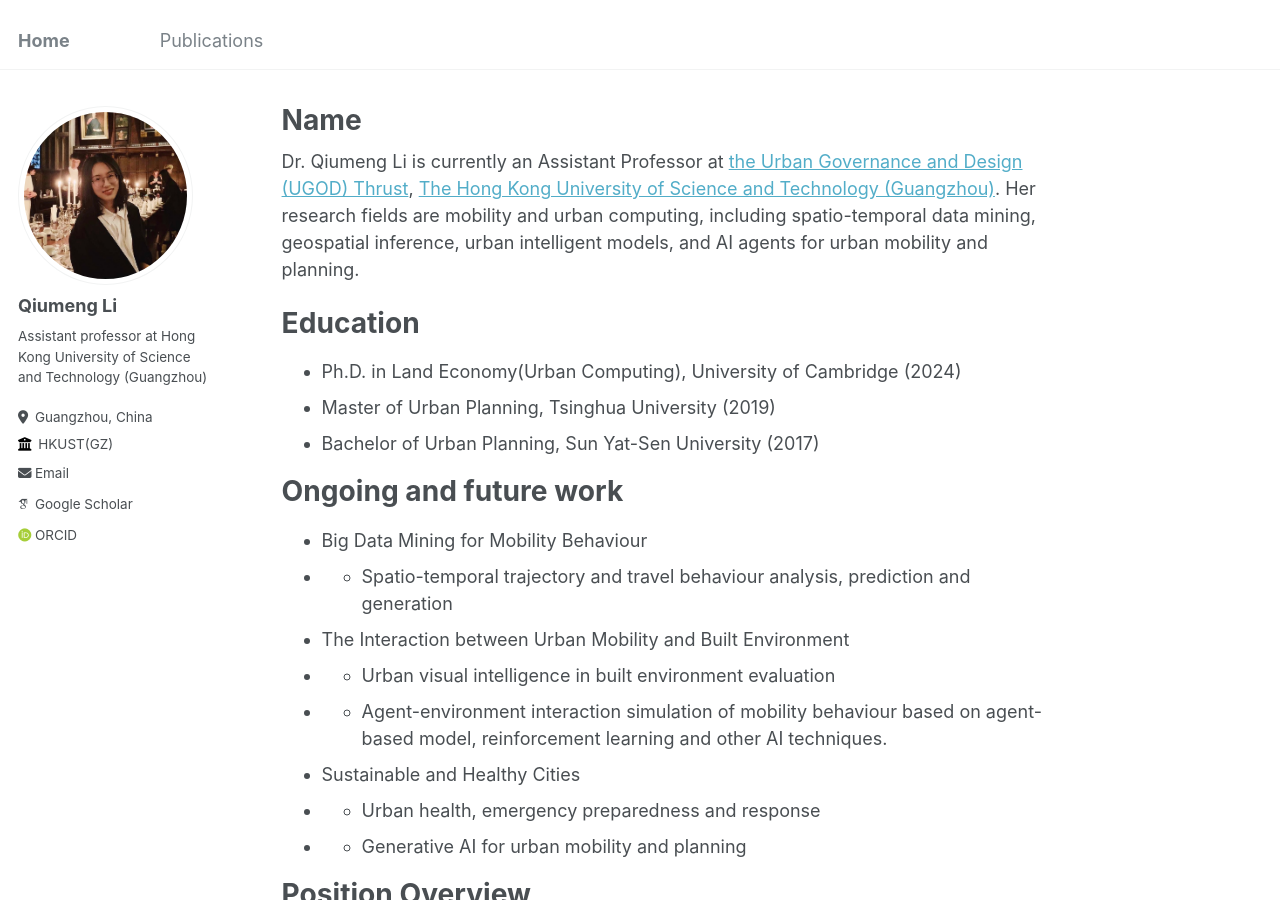
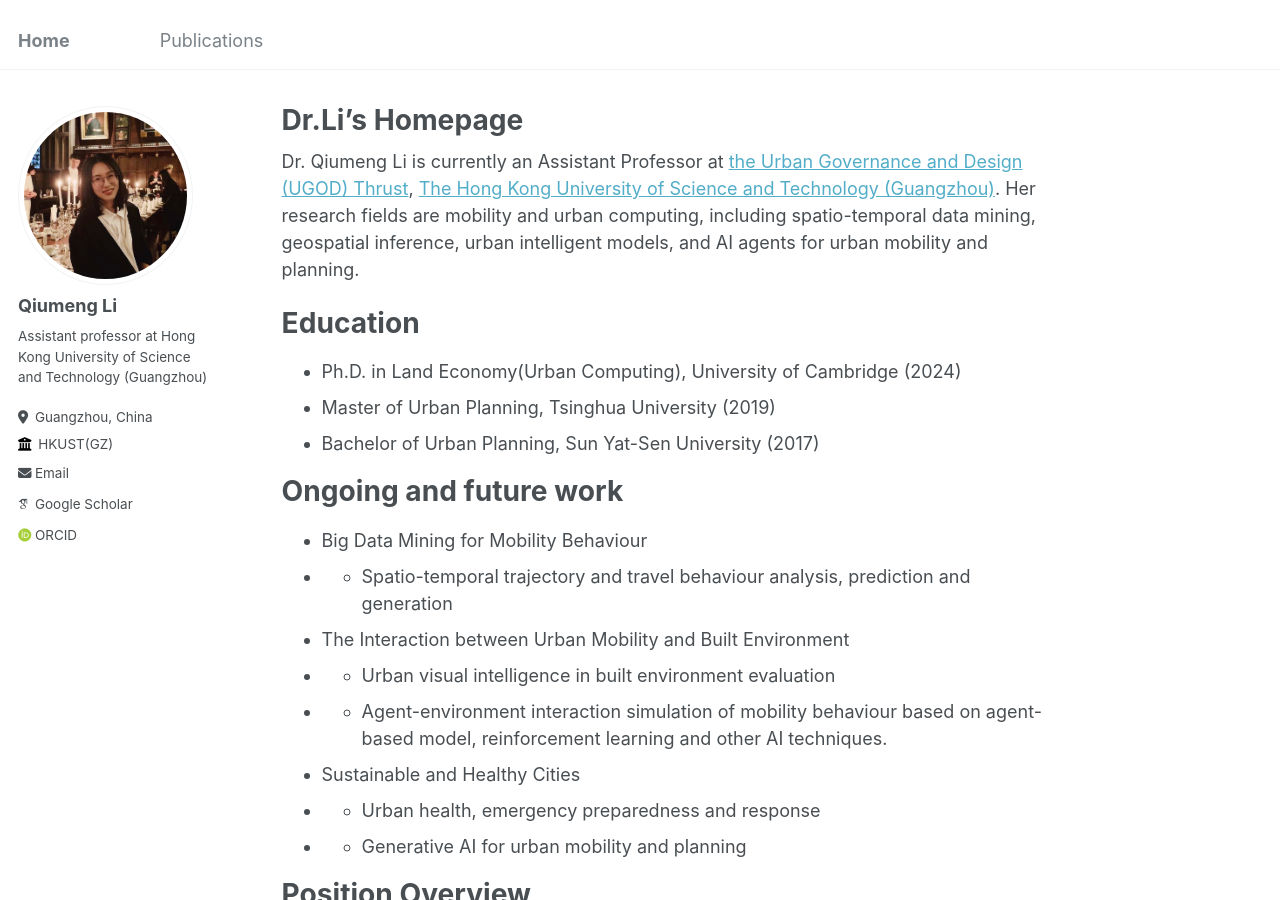
Before and after one commit to qiumengl/qiumengl.github.io, a Jekyll site: the page built from _pages/about.md, in a window 1280 px wide and 900 px high. Built offline with Jekyll 4.4.1, drawn with Linux system fonts in a browser that asks for light colours; some web fonts are replaced.

Commit message:
Update about.md

```diff
--- a/_pages/about.md
+++ b/_pages/about.md
@@ -1,6 +1,6 @@
 ---
 permalink: /
-title: " Name"
+title: "Dr.Li’s Homepage"
 excerpt: "About me"
 author_profile: true
 redirect_from:
```
